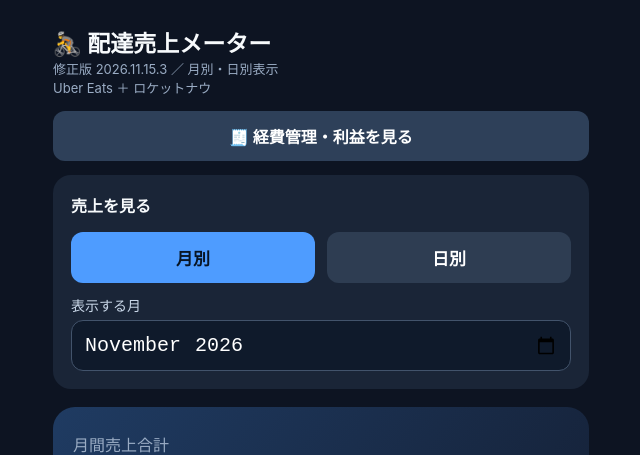
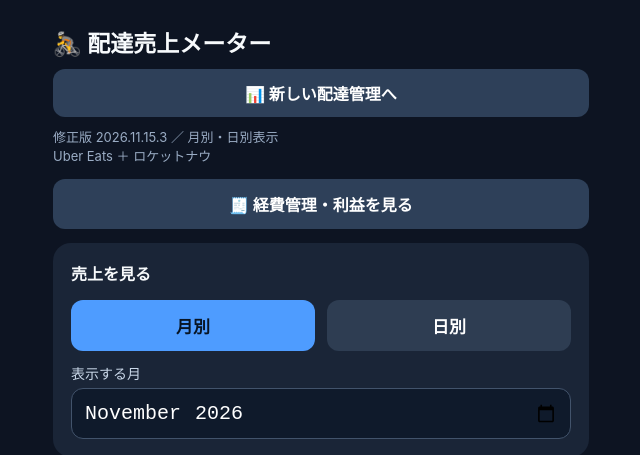
Before and after one commit to t2tetsuya/delivery-pilot, a plain HTML site: page sales/index.html in a window 1280 px wide. Shown: the top 455 px of the page, without its empty margins (319-959 px from the left). Drawn offline with Linux system fonts and the light colour scheme.

Commit message:
Add navigation to simplified manual-entry dashboard

```diff
--- a/sales/index.html
+++ b/sales/index.html
@@ -1,7 +1,7 @@
 <!doctype html>
 <html lang="ja"><head><meta charset="utf-8"><meta name="viewport" content="width=device-width,initial-scale=1,viewport-fit=cover"><meta name="apple-mobile-web-app-capable" content="yes"><meta name="apple-mobile-web-app-title" content="配達売上"><meta name="theme-color" content="#101827"><title>配達売上（修正版）</title>
 <style>*{box-sizing:border-box}body{margin:0;background:#0d1422;color:#f7fafc;font-family:-apple-system,BlinkMacSystemFont,"Hiragino Kaku Gothic ProN",sans-serif}main{max-width:570px;margin:auto;padding:25px 17px 70px}.muted{color:#9aacc4}.hero{background:linear-gradient(125deg,#1f3b62,#152137);padding:25px 20px;border-radius:22px;margin:18px 0}h1{font-size:23px;margin:0}.big{font-size:37px;font-weight:800;margin:6px 0}.card{background:#1a2537;border-radius:18px;padding:18px;margin:14px 0}.twocol{display:grid;grid-template-columns:1fr 1fr;gap:12px}.twocol .card{margin:0}label{display:block;color:#c9d7e8;margin:12px 0 5px;font-size:14px}input{width:100%;font-size:20px;background:#0f1a2b;color:white;border:1px solid #42536b;border-radius:12px;padding:12px}button{border:0;border-radius:12px;padding:13px 18px;background:#4e9cff;color:#081525;font-size:17px;font-weight:bold;width:100%;margin-top:15px}.secondary{background:#2e3d52;color:#fff}.item{display:flex;justify-content:space-between;align-items:center;border-bottom:1px solid #324155;padding:11px 0;gap:10px}.item:last-child{border:0}.mini{font-size:13px}.remove{width:auto;padding:7px 11px;background:#583044;color:#fff;margin:0;font-size:12px}.bar{height:12px;background:#354359;border-radius:8px;overflow:hidden}.fill{height:100%;background:#66d1aa;width:0}</style></head>
-<body><main><h1>🚴 配達売上メーター</h1><div class="muted mini">修正版 2026.11.15.3 ／ 月別・日別表示</div><div class="muted mini">Uber Eats ＋ ロケットナウ</div><div style="margin-top:14px"><a href="../expenses/" style="display:block;background:#2e4059;color:white;border-radius:12px;padding:13px;text-align:center;text-decoration:none;font-weight:700">🧾 経費管理・利益を見る</a></div>
+<body><main><h1>🚴 配達売上メーター</h1><div style="margin:10px 0"><a href="../manage/" style="display:block;background:#2e4059;color:white;text-decoration:none;text-align:center;border-radius:12px;padding:12px;font-weight:700">📊 新しい配達管理へ</a></div><div class="muted mini">修正版 2026.11.15.3 ／ 月別・日別表示</div><div class="muted mini">Uber Eats ＋ ロケットナウ</div><div style="margin-top:14px"><a href="../expenses/" style="display:block;background:#2e4059;color:white;border-radius:12px;padding:13px;text-align:center;text-decoration:none;font-weight:700">🧾 経費管理・利益を見る</a></div>
 <div class="card"><b>売上を見る</b><div class="twocol"><button id="modeMonth" type="button">月別</button><button class="secondary" id="modeDay" type="button">日別</button></div><div id="monthChooser"><label>表示する月</label><input type="month" id="viewMonth"></div><div id="dayChooser" style="display:none"><label>表示する日</label><input type="date" id="viewDay"></div></div><div class="hero"><div class="muted" id="totalTitle">月間売上合計</div><div class="big" id="total">¥0</div><div class="muted" id="goaltext"></div><div class="bar"><div class="fill" id="progress"></div></div></div>
 <div class="twocol"><div class="card"><div class="muted mini">Uber</div><h2 id="utotal">¥0</h2></div><div class="card"><div class="muted mini">ロケット</div><h2 id="rtotal">¥0</h2></div></div>
 <div class="card"><b>売上を記録</b><label>日付</label><input type="date" id="day"><div class="twocol"><div><label>Uber（円）</label><input id="uber" inputmode="numeric" type="number" min="0" placeholder="0"></div><div><label>ロケット（円）</label><input id="rocket" inputmode="numeric" type="number" min="0" placeholder="0"></div></div><button id="save">この日の売上を保存</button><div class="muted mini" style="margin-top:9px">同じ日付で保存するとその日の金額を更新します。</div></div>
```
